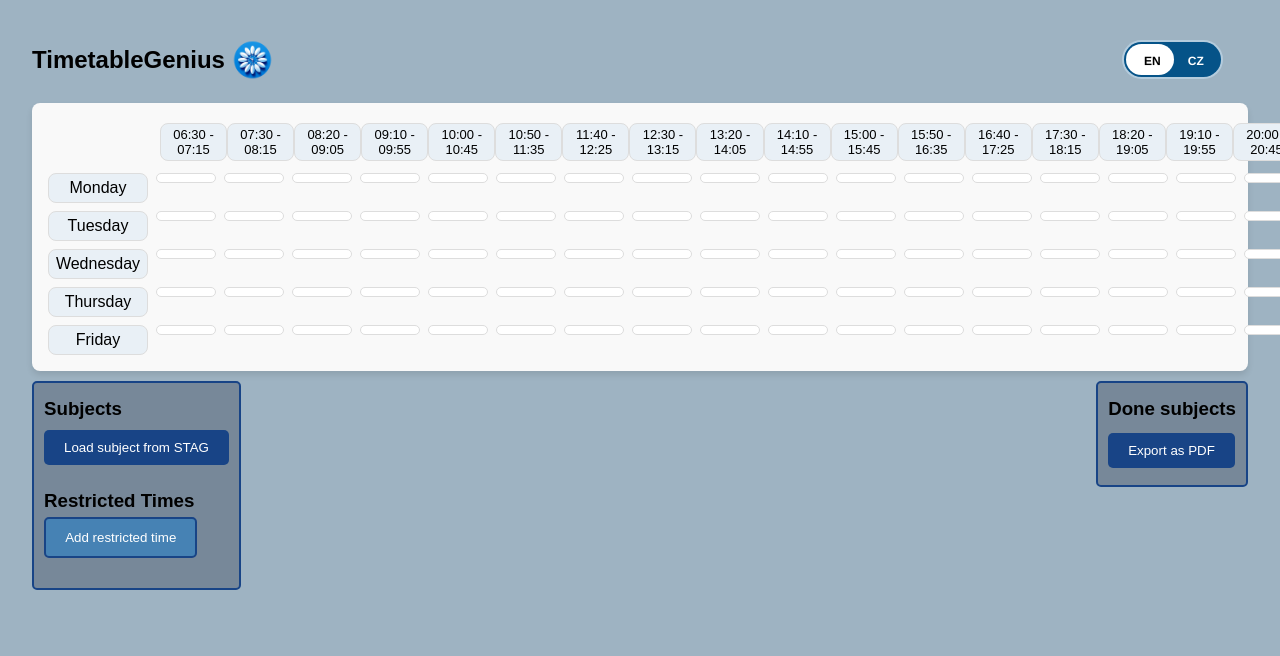
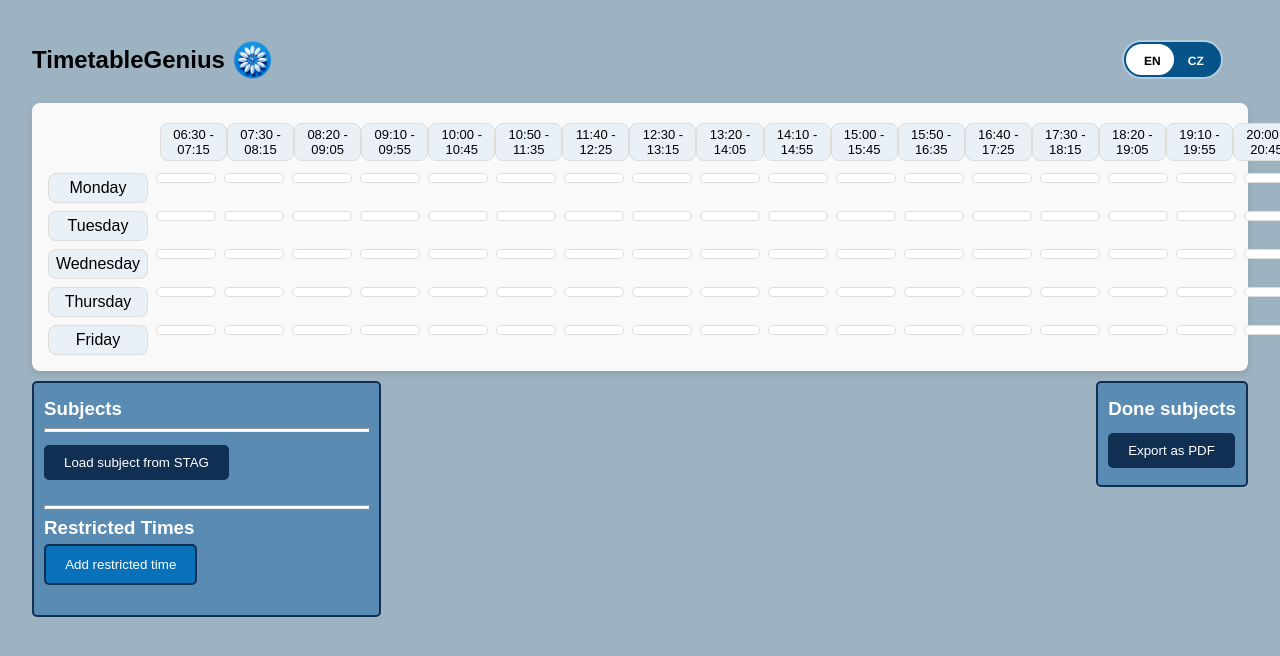
Before and after one commit to sidd-1337/timetabemakertest, a React (Create React App) app: page /timetable-maker in a window 1280 px wide. Shown: the top 656 px of the page. Built offline with nearby package versions, Linux system fonts and the light colour scheme.

Commit message:
UTF123-58 grafický design

```diff
--- a/package.json
+++ b/package.json
@@ -15,6 +15,7 @@
     "@uiw/color-convert": "^2.1.1",
     "@uiw/react-color": "^2.1.1",
     "bootstrap": "^5.3.2",
+    "feather-icons": "^4.29.2",
     "html2canvas": "^1.4.1",
     "i18next": "^23.6.0",
     "i18next-http-backend": "^2.4.2",
--- a/src/components/TableGenius/TableGeniusNew.css
+++ b/src/components/TableGenius/TableGeniusNew.css
@@ -62,6 +62,7 @@ p {
 
 label {
     margin-right: 20px;
+    color: white;
 }
 
 /*Section box*/
@@ -123,8 +124,8 @@ form input {
 
 .content-right {
     flex: 1;
-    padding-left: 2rem;
-    padding-top: 8rem;
+    /*padding-left: 2rem;*/
+    padding-top: 4rem;
 }
 
 .content-center {
@@ -421,11 +422,11 @@ input.check-toggle-round-flat:checked + label:after {
 }
 
 .custom-button:hover {
-    background-color: #07155d;
+    background-color: black;
 }
 
 .custom-button:active {
-    background-color: #07155d;
+    background-color: black;
 }
 
 .custom-button.clicked {
@@ -440,7 +441,7 @@ input.check-toggle-round-flat:checked + label:after {
 
 .buttons button {
     padding: 0.7rem 1.2rem;
-    border: 1px solid #184486;
+    border: 1px solid #102F52;
     border-radius: 4px;
     cursor: pointer;
     color: white;
@@ -448,7 +449,7 @@ input.check-toggle-round-flat:checked + label:after {
 }
 
 .btn-primary {
-    background-color: #184486;
+    background-color: #102F52;
     color: black;
     padding: 0.7rem 1.2rem;
     border: none;
@@ -457,7 +458,7 @@ input.check-toggle-round-flat:checked + label:after {
 }
 
 .buttons .btn-primary {
-    background-color: #184486;
+    background-color: #102F52;
     color: #fff;
     border: none;
     padding: 10px 20px;
@@ -466,12 +467,12 @@ input.check-toggle-round-flat:checked + label:after {
 }
 
 .buttons .btn-primary:hover {
-    background-color: #07155d;
+    background-color: black;
     border-radius: 5px;
 }
 
 .btn-primary-back{
-    background-color: #184486;
+    background-color: #102F52;
     color: black;
     padding: 0.7rem 1.2rem;
     border: black;
@@ -481,7 +482,7 @@ input.check-toggle-round-flat:checked + label:after {
 }
 
 .btn-primary-next {
-    background-color: #184486;
+    background-color: #102F52;
     color: black;
     padding: 0.7rem 1.2rem;
     border: black;
--- a/src/components/TimetableMaker/TimetableMaker.css
+++ b/src/components/TimetableMaker/TimetableMaker.css
@@ -64,12 +64,13 @@
 
 /*Subject selection box*/
 .subject-selection {
-    border: 2px solid #184486; /* Change color and thickness as needed */
+    border: 2px solid #102F52; /* Change color and thickness as needed */
     border-radius: 5px;
     padding: 10px;
     margin-top: 10px;
     margin-bottom: 25px;
-    background-color: lightslategray;
+    background-color: #5A8BB3;
+    width: 325px;
 }
 
 .subject-selection:before {
@@ -83,40 +84,40 @@
     padding: 0.7rem 1.2rem;
     display: block;
     margin: 5px 0;
-    border: 2px solid #184486;
+    border: 2px solid #102F52;
     border-radius: 5px;
     cursor: pointer;
     color: white;
-    background-color: steelblue;
+    background-color: #0871BA;
 }
 
 .subject-selection button:focus {
-    border: 2px solid #184486;
+    border: 2px solid #102F52;
     border-radius: 5px;
 }
 
 .subject-selection .button:hover {
-   background-color: #184486 ;
+   background-color: #102F52 ;
 }
 
 .selected-subject .button {
-    background-color: #184486; /* Example color, change it as needed */;
+    background-color: #102F52; /* Example color, change it as needed */;
 }
 
   /*Subject details*/
 .subject-details .button {
     display: inline;
     padding: 7.5px;
-    border: 2px solid #184486;
+    border: 2px solid #102F52;
     border-radius: 5px;
     cursor: pointer;
-    background-color: steelblue;
+    background-color: #0871BA;
     color:white;
     gap: 1rem;
 }
 
 .subject-details button:hover {
-    background-color: #184486;
+    background-color: #102F52;
 }
 
 /*Remove button*/
@@ -130,7 +131,7 @@
   transition: all .2s;
 }
 
-.remove-subject-button:hover, .delete-button:hover {
+.remove-subject-button:hover {
   transform: scale(1.5);
     background: red;
 }
@@ -146,7 +147,7 @@
 
 /*Subject details box */
 .subject-details {
-    border: 2px solid #184486; /* Change color and thickness as needed */
+    border: 2px solid #102F52; /* Change color and thickness as needed */
     border-radius: 5px;
     padding: 10px;
     margin-top: 10px;
@@ -154,7 +155,7 @@
     transform: translateX(-50%);
     position:absolute;
     left:50%;
-    background-color: lightslategray;
+    background-color: #5A8BB3;
 }
 
 .subject-details:before {
@@ -165,12 +166,12 @@
 
 /*Done subjects box*/
 .done-subjects {
-    border: 2px solid #184486; /* Change color and thickness as needed */
+    border: 2px solid #102F52; /* Change color and thickness as needed */
     border-radius: 5px;
     padding: 10px;
     margin-top: 10px;
     margin-left: auto;
-    background-color: lightslategray;
+    background-color: #5A8BB3;
 }
 
 .done-subjects:before {
@@ -256,11 +257,6 @@
   transition: all .2s;
   /* Adjust size, padding, and margins as needed */
 }
-
-.subject-item .delete-button:hover {
-  transform: scale(1.5);
-}
-
 
 .pdf-export .collision-indicator {
   display: none;
@@ -362,16 +358,19 @@
 h5 {
   margin-top: 30px;
   margin-bottom: 8px;
+    color:white;
 }
 
 h4 {
   margin-top: 10px;
   margin-bottom: 10px;
+    color:white;
 }
 
 h3 {
   margin-bottom: 5px;
   margin-top: 5px;
+    color:white;
 }
 
 .btn {
@@ -386,7 +385,8 @@ h3 {
 
 .btn-success {
     background-color: green;
-    border-color: #184486;
+    border-color: #102F52;
+    margin-top: 10px;
 }
 
 .btn-success:hover {
@@ -400,9 +400,20 @@ h3 {
 
 .btn-danger {
     background-color: darkred;
-    border-color: #184486;
+    border-color: #102F52;
+    margin-top: 10px;
 }
 
 button .btn-danger:hover {
     background-color: darkred;
 }
+
+color-picker-combined-wrapper {
+    position: relative;
+    top: -50px;
+}
+
+hr {
+    padding: 1px;
+    background-color: white;
+}
--- a/src/components/TimetableMaker/TimetableMaker.js
+++ b/src/components/TimetableMaker/TimetableMaker.js
@@ -13,7 +13,6 @@ import './AlertModal.css';
 import { SketchPicker } from 'react-color';
 import { Wheel } from '@uiw/react-color';
 import { hsvaToHex } from '@uiw/color-convert';
-import { IoColorPalette } from "react-icons/io5";
 import { IoColorPaletteSharp } from "react-icons/io5";
 import { Compact } from '@uiw/react-color';
 
@@ -704,8 +703,8 @@ function TimetableMaker() {
     };
 
     const ConfirmSubjectSelection = ({ onConfirm, onReject, subject }) => (
+        /*<h5>{t('ConfirmSelectionFor')} {subject.name}</h5>*/
         <div>
-            <h5>{t('ConfirmSelectionFor')} {subject.name}</h5>
             <button className="btn btn-success" onClick={() => onConfirm(subject)}>DONE</button>
             <button className="btn btn-danger" onClick={() => onReject()}>RESET</button>
         </div>
@@ -811,7 +810,7 @@ function TimetableMaker() {
                                                 {!isSubjectDone(slot.primarySubject.name) && (
                                                     <button className="remove-subject-button" title={t('RemoveSubject')}
                                                             onClick={() =>  removeSpecificSession(daySchedule.day, slot.primarySubject.type, slot.primarySubject.id)}
-                                                    >x
+                                                    ><img src="/images/trash.svg"/>
                                                     </button>
                                                 )}
                                                 <div className="department-shortname">
@@ -838,7 +837,7 @@ function TimetableMaker() {
                                                 {!isSubjectDone(slot.secondarySubject.name) && (
                                                     <button type="button" className="btn btn-primary remove-subject-button" title={t('RemoveSubject')}
                                                             style="--bs-btn-padding-y: .25rem; --bs-btn-padding-x: .5rem; --bs-btn-font-size: .75rem;">
-                                                        X
+                                                        <img src="/images/trash.svg"/>
                                                     </button>
                                                 )}
                                                 <div className="department-shortname">
@@ -870,7 +869,8 @@ function TimetableMaker() {
                                     {subject.name}
                                 </button>
                                 <button className="delete-button"
-                                        onClick={() => deleteSubjectFromTimetable(subject)}>x
+                                        onClick={() => deleteSubjectFromTimetable(subject)}><img
+                                    src="/images/trash.svg"/>
                                 </button>
                             </div>
                         ))}
@@ -882,6 +882,7 @@ function TimetableMaker() {
                                 {/* Text displayed under the clock */}
                             </div>
                         )}
+                        <hr/>
                         <div className="buttons buttons-left">
                             <button className="btn-primary" onClick={() => setShowSubjectLoader(!showSubjectLoader)}>
                                 {showSubjectLoader ? t('HideForm') : t('LoadSubjectStag')}
@@ -890,6 +891,7 @@ function TimetableMaker() {
                         <div className="form-group">
                             {showSubjectLoader && <SubjectLoaderForm onSubjectAdded={handleSubjectAdded}/>}
                         </div>
+                        <hr/>
                         <h3>{t('RestrictedTimes')}</h3>
                         {uniqueSessions(restrictedTimes).map(restricted => (
                             <div key={restricted.id} className="subject-item">
@@ -901,7 +903,8 @@ function TimetableMaker() {
 
                                 <button className="delete-button"
                                         onClick={() => deleteSubjectFromTimetable(restricted)}>
-                                    <button className="delete-button" title={t('RemoveSubject')}>x</button>
+                                    <button className="delete-button" title={t('RemoveSubject')}><img
+                                        src="/images/trash.svg"/></button>
                                 </button>
                             </div>))}
 
@@ -923,12 +926,12 @@ function TimetableMaker() {
                                     <h4>{t('Lectures')}</h4>
                                     <div className="palette"> <IoColorPaletteSharp
                                         onClick={() => setShowLectureColorPicker(!showLectureColorPicker)}
-                                        style={{cursor: 'pointer'}}/></div>
+                                        style={{cursor: 'pointer',color:'white',transform: 'translateY(2px)'}}/></div>
                                     {showLectureColorPicker && (
                                         <div className="color-picker-combined-wrapper">
                                             <div className="compact-color-picker-wrapper" style={{
                                                 display: 'inline-block',
-                                                transform: 'scale(0.8)',
+                                                transform: 'scale(0.8) translateY(7px)',
                                                 transformOrigin: 'top left'
                                             }}>
                                                 <Compact
@@ -945,7 +948,8 @@ function TimetableMaker() {
                                             <div className="wheel-container" style={{
                                                 display: 'inline-block',
                                                 verticalAlign: 'top',
-                                                marginLeft: '-10px'
+                                                marginLeft: '-10px',
+                                                transform: 'translateY(7px)',
                                             }}>
                                                 <Wheel
                                                     key={`wheel-${selectedSubject.id}`}
@@ -981,14 +985,15 @@ function TimetableMaker() {
 
                             {subjectSchedule.tutorials.length > 0 && (
                                 <div className="tutorial-section">
-                                    <h4>{t('Tutorials')}<IoColorPaletteSharp
+                                    <h4>{t('Tutorials')}</h4>
+                                        <div className="palette"> <IoColorPaletteSharp
                                         onClick={() => setShowTutorialColorPicker(!showTutorialColorPicker)}
-                                        style={{cursor: 'pointer'}}/></h4>
+                                        style={{cursor: 'pointer', color:'white', transform: 'translateY(2px)'}}/></div>
                                     {showTutorialColorPicker && (
                                         <div className="color-picker-combined-wrapper">
                                             <div className="compact-color-picker-wrapper" style={{
                                                 display: 'inline-block',
-                                                transform: 'scale(0.8)',
+                                                transform: 'scale(0.8) translateY(7px)',
                                                 transformOrigin: 'top left'
                                             }}>
                                                 <Compact
@@ -1005,7 +1010,8 @@ function TimetableMaker() {
                                             <div className="wheel-container" style={{
                                                 display: 'inline-block',
                                                 verticalAlign: 'top',
-                                                marginLeft: '-10px'
+                                                marginLeft: '-10px',
+                                                transform: 'translateY(7px)',
                                             }}>
                                                 <Wheel
                                                     key={`wheel-${selectedSubject.id}`}
```
Also changed, not shown: public/images/trash.svg (added), 1 other file (tests, documents, lock files or other folders).
